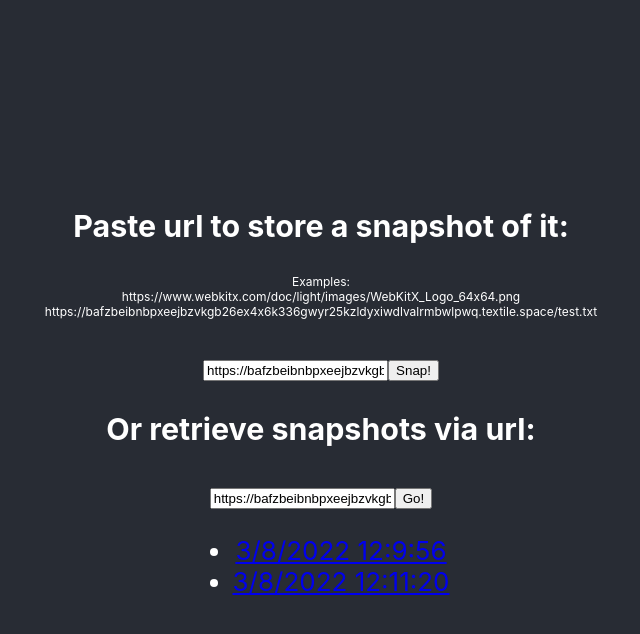
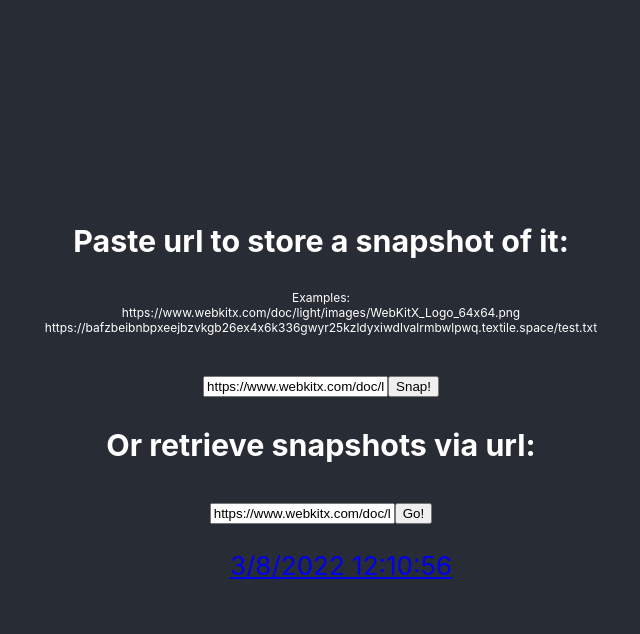
Before and after one commit to korabs-x/metasnap, a React (Create React App) app in the folder websnap/: page / in a window 1280 px wide. Both pictures are taken after a click on the button "Go!". Shown: the top 634 px of the page, without its empty margins (319-959 px from the left). Built offline with nearby package versions, Linux system fonts and the light colour scheme; no server answers.

Commit message:
improve list

```diff
--- a/websnap/src/App.jsx
+++ b/websnap/src/App.jsx
@@ -33,7 +33,7 @@ function App() {
                         name="url"
                         type="text"
                         placeholder="https://docs.filecoin.io/"
-                        defaultValue="https://bafzbeibnbpxeejbzvkgb26ex4x6k336gwyr25kzldyxiwdlvalrmbwlpwq.textile.space/test.txt"
+                        defaultValue="https://www.webkitx.com/doc/light/images/WebKitX_Logo_64x64.png"
                     />
                     <button type="submit" className="cta-button submit-gif-button">
                         Snap!
@@ -54,7 +54,7 @@ function App() {
                         // TODO: list dates of available snaps with dates
                         //const dates = snaps.keys();
                         console.log("t1:" + JSON.stringify(Object.entries(snaps)));
-                        setSnaps(snaps);
+                        setSnaps(JSON.parse(JSON.stringify(snaps)));
                         console.log("t2:" + JSON.stringify(Object.entries(snaps)));
                     }}
                 >
@@ -62,14 +62,14 @@ function App() {
                         name="url"
                         type="text"
                         placeholder="https://docs.filecoin.io/"
-                        defaultValue="https://bafzbeibnbpxeejbzvkgb26ex4x6k336gwyr25kzldyxiwdlvalrmbwlpwq.textile.space/test.txt"
+                        defaultValue="https://www.webkitx.com/doc/light/images/WebKitX_Logo_64x64.png"
                     />
                     <button type="submit" className="cta-button submit-gif-button">
                         Go!
                     </button>
                 </form>
                 <ul>
-                    {Object.entries(snaps).map(([key, val]) => <li key={key}><a href={val.snapUrl}>{key}</a></li>)}
+                    {Object.entries(snaps).map(([key, val]) => <div key={key} ><a href={val.snapUrl}>{key}</a><br/></div>)}
                 </ul>
             </header>
         </div>
--- a/websnap/src/retreiveSnap.js
+++ b/websnap/src/retreiveSnap.js
@@ -1,4 +1,4 @@
-import {Client, KeyInfo, Buckets} from '@textile/hub'
+import {Buckets} from '@textile/hub'
 import {Buffer} from 'buffer'
 import {storeSnapMetadata} from "./manageSnaps";
 
@@ -13,17 +13,10 @@ async function getBucketClient() {
 }
 
 async function getOrCreateBucket(buckets, bucketName) {
-    const {root, threadID} = await buckets.getOrCreate(bucketName)
+    const {root, } = await buckets.getOrCreate(bucketName)
     if (!root) throw new Error('bucket not created')
     const bucketKey = root.key
     return bucketKey;
-}
-
-async function printInfo(buckets) {
-    const links = await buckets.links('testbucket');
-    console.log(links);
-    const roots = await buckets.list();
-    console.log(roots);
 }
 
 export async function pushExampleFile() {
```
